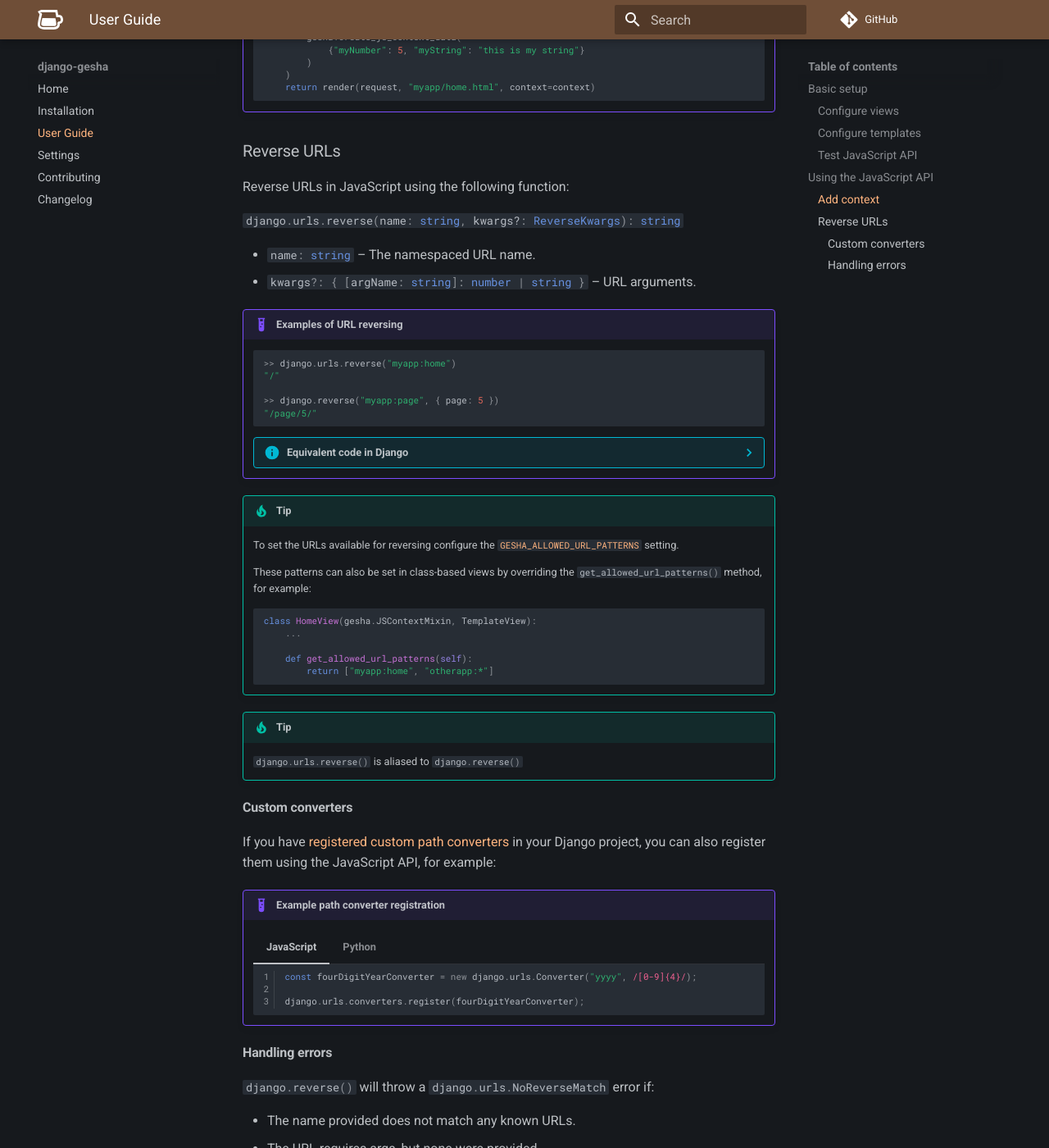
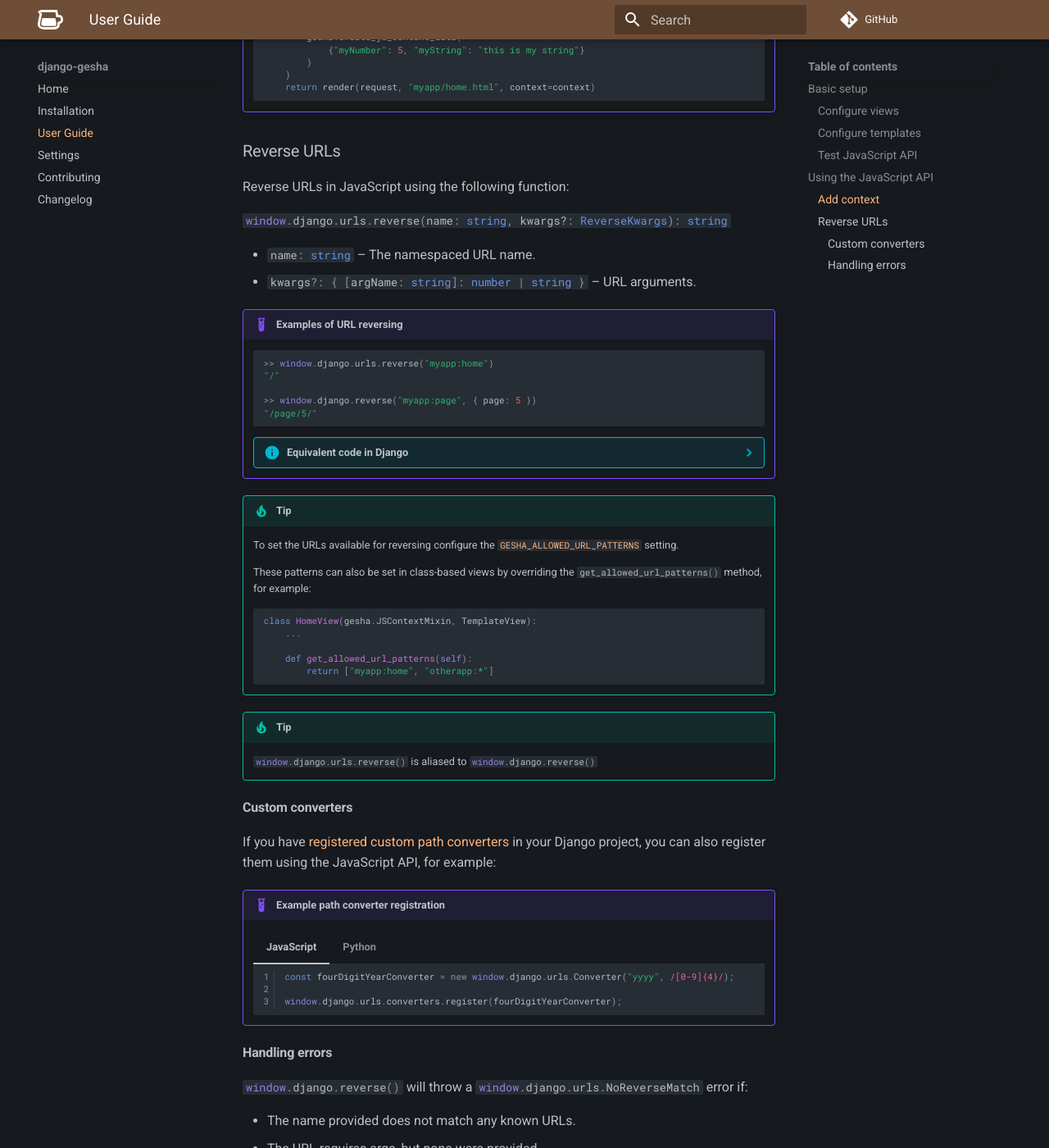
Before and after one commit to ely-as/django-gesha, an MkDocs documentation site: the page built from docs/user_guide.md, in a window 1280 px wide and 1400 px high, scrolled down 2189 px. Shown: the whole window at 82% size. Built offline with MkDocs 1.6.1 and Material for MkDocs 9.7.7, drawn with Linux system fonts in a browser that asks for light colours; comment, search, counter and statistics services are not loaded.

Commit message:
Docs: prepend JS API calls with window namespace

````diff
--- a/docs/user_guide.md
+++ b/docs/user_guide.md
@@ -112,10 +112,10 @@
 browser:
 
 ``` js
->> console.log(django.context.myNumber)
+>> console.log(window.django.context.myNumber)
    5
 
->> console.log(django.context.myString)
+>> console.log(window.django.context.myString)
    "this is my string"
 ```
 
@@ -159,7 +159,7 @@
 
 Reverse URLs in JavaScript using the following function:
 
-`#!ts django.urls.reverse(name: string, kwargs?: ReverseKwargs): string`
+`#!ts window.django.urls.reverse(name: string, kwargs?: ReverseKwargs): string`
 
   - `#!ts name: string` – The namespaced URL name.
   - `#!ts kwargs?: { [argName: string]: number | string }` – URL arguments.
@@ -167,10 +167,10 @@
 !!! example "Examples of URL reversing"
 
     ``` js
-    >> django.urls.reverse("myapp:home")
+    >> window.django.urls.reverse("myapp:home")
     "/"
 
-    >> django.reverse("myapp:page", { page: 5 })
+    >> window.django.reverse("myapp:page", { page: 5 })
     "/page/5/"
     ```
 
@@ -204,7 +204,7 @@
 
 !!! tip
 
-    `#!js django.urls.reverse()` is aliased to `#!js django.reverse()`
+    `#!js window.django.urls.reverse()` is aliased to `#!js window.django.reverse()`
 
 #### Custom converters
 
@@ -218,9 +218,9 @@
     === "JavaScript"
 
         ``` js linenums="1"
-        const fourDigitYearConverter = new django.urls.Converter("yyyy", /[0-9]{4}/);
+        const fourDigitYearConverter = new window.django.urls.Converter("yyyy", /[0-9]{4}/);
 
-        django.urls.converters.register(fourDigitYearConverter);
+        window.django.urls.converters.register(fourDigitYearConverter);
         ```
 
     === "Python"
@@ -238,7 +238,8 @@
 
 #### Handling errors
 
-`#!js django.reverse()` will throw a `#!js django.urls.NoReverseMatch` error if:
+`#!js window.django.reverse()` will throw a `#!js window.django.urls.NoReverseMatch`
+error if:
 
   - The name provided does not match any known URLs.
   - The URL requires args, but none were provided.
@@ -248,7 +249,7 @@
 
     ``` js hl_lines="5" linenums="1"
     try {
-      django.urls.reverse("missing:path")
+      window.django.urls.reverse("missing:path")
     }
     catch(err) {
       if (err.name === "NoReverseMatch") {
````
